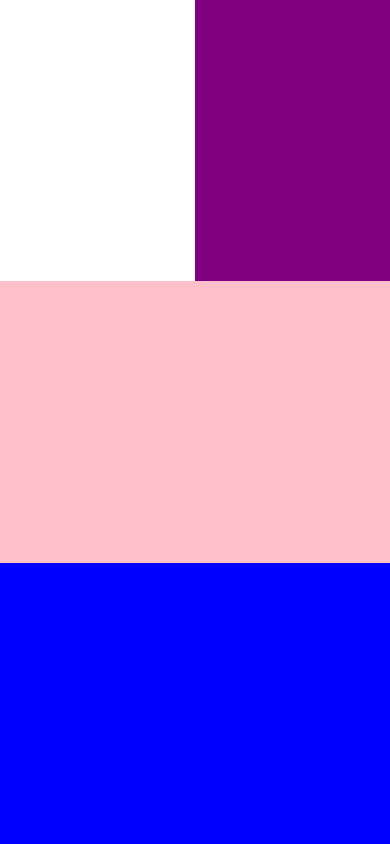
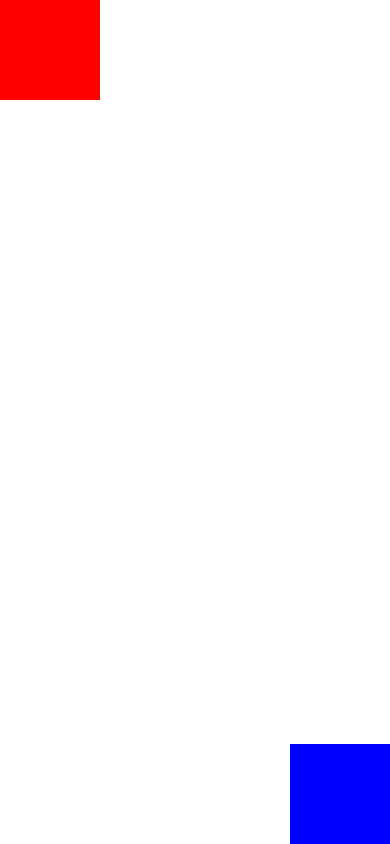
Before and after one commit to Rflyy/105841105421-Anugrah-Resky-Samudra-R-Lab-Web, a React Native app: screen / in a window 390 px wide. Built offline with nearby package versions, Linux system fonts and the light colour scheme.

Commit message:
Box view

```diff
--- a/App.js
+++ b/App.js
@@ -1,44 +1,28 @@
 import { StyleSheet, Text, View } from 'react-native'
 import React from 'react'
-import { setStatusBarBackgroundColor } from 'expo-status-bar'
 
-const App =() => {
+const App = () => {
   return (
     <View style={{
       flex: 1,
       }}>
-
       <View style={{
-  flex: 1,
-  flexDirection:'row'
+        flex:1,justifyContent: 'flex-start', alignItems: 'flex-start',
       }}>
       <View style={{
-          flex: 1,
-          backgroundColor: 'white',
-          }}>
-        </View>
-        <View style={{
-          flex: 1,
-          backgroundColor: 'purple',
+        width: 100, height: 100, backgroundColor: 'red',
       }}>
       </View>
       </View>
       <View style={{
-        flex: 1,
-        backgroundColor: 'pink',
+        flex: 1, justifyContent: 'flex-end', alignItems: 'flex-end',
+      }}>
+      <View style={{
+        width: 100, height: 100, backgroundColor: 'blue',
       }}>
       </View>
-
-      <View style={{
-        flex: 1,
-        backgroundColor: 'blue',
-        }}></View>
-
-
       </View>
-
-
+    </View>
   )
 }
-
 export default App
```
Lines whose indentation alone changed are shown as unchanged.
